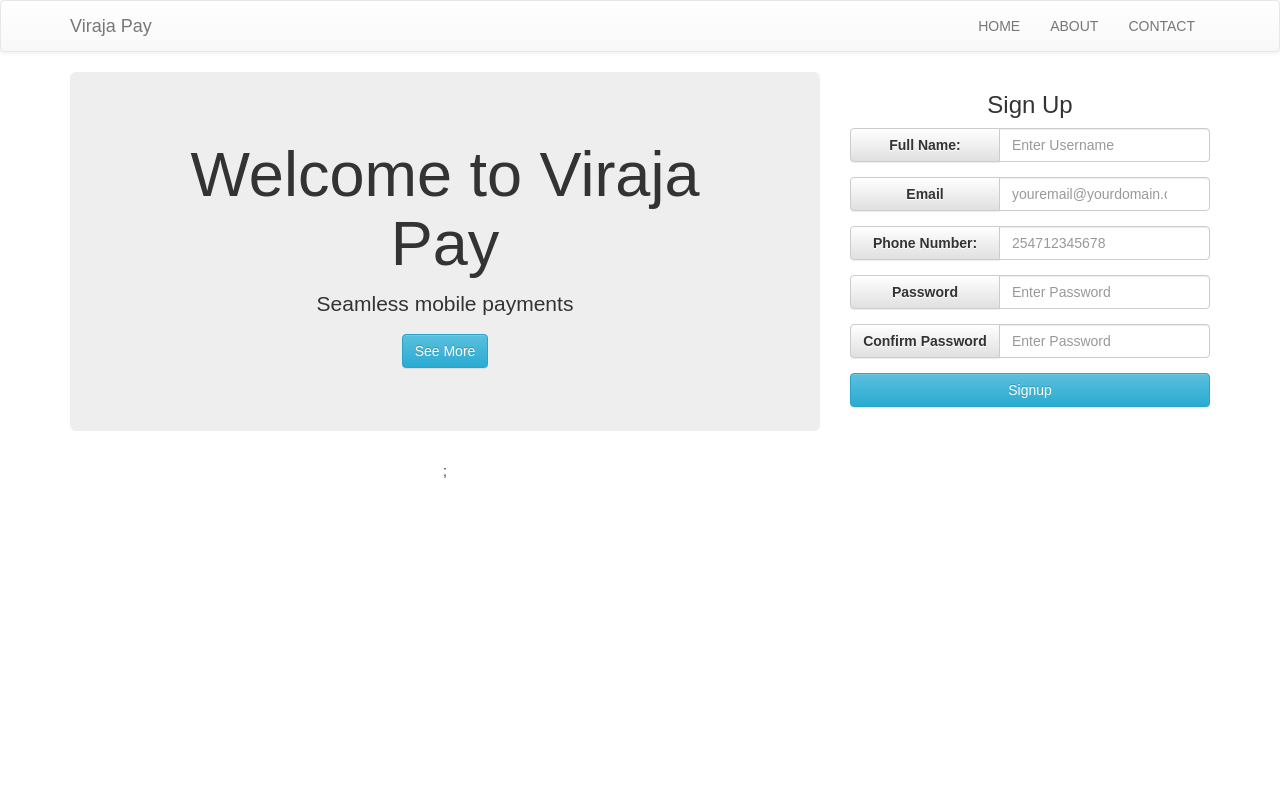
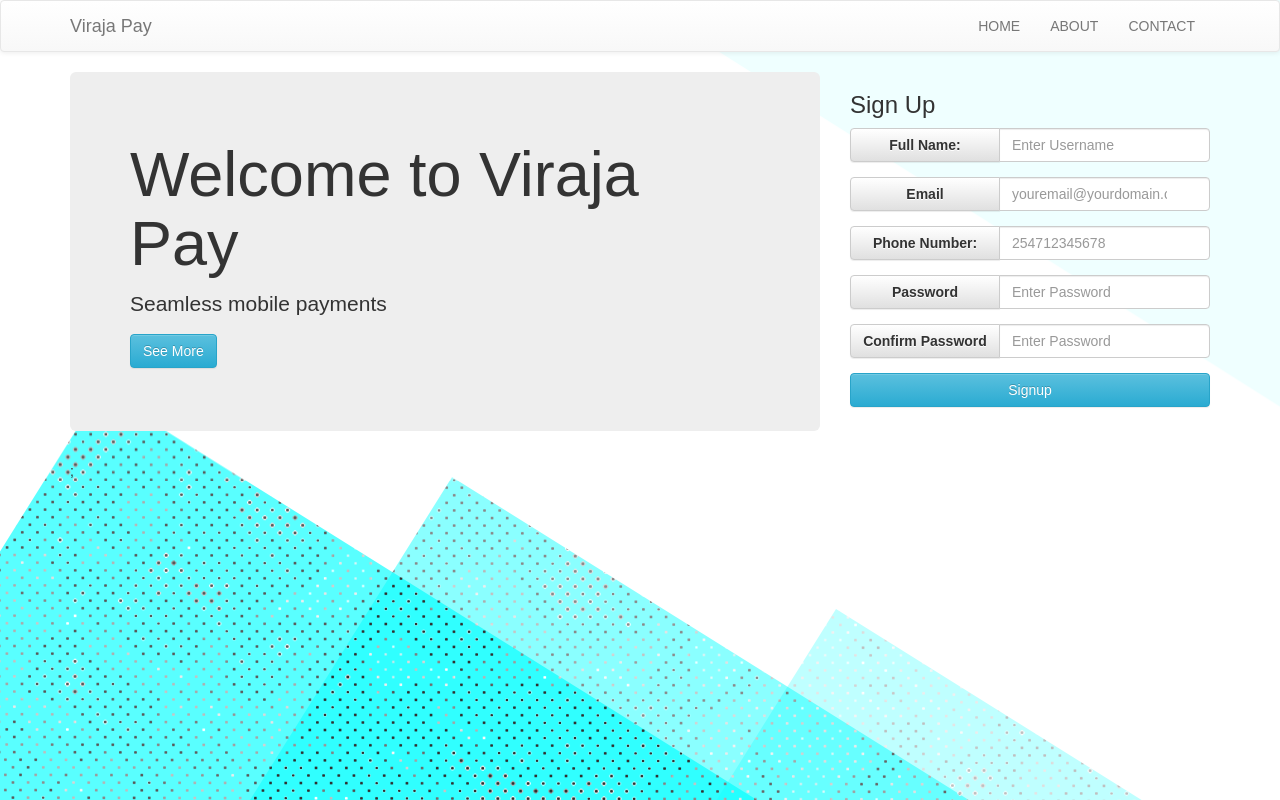
Before and after one commit to viraja-pay/viraja-frontend-react, a React (Create React App) app: page /contact in a window 1280 px wide. Built offline with nearby package versions, Linux system fonts and the light colour scheme.

Commit message:
[Feature] Add Background image.

```diff
--- a/public/index.html
+++ b/public/index.html
@@ -26,8 +26,11 @@
 <link rel="stylesheet" href="https://maxcdn.bootstrapcdn.com/bootstrap/3.3.7/css/bootstrap-theme.min.css" integrity="sha384-rHyoN1iRsVXV4nD0JutlnGaslCJuC7uwjduW9SVrLvRYooPp2bWYgmgJQIXwl/Sp"
   crossorigin="anonymous">
     <title>Viraja Pay</title>
+  <style>
+  .homeBg { background-image: url("../src/img/homepage.png"); }
+  </style>
   </head>
-  <body>
+  <body class="homeBg">
     <noscript>
       You need to enable JavaScript to run this app.
     </noscript>
--- a/src/App.css
+++ b/src/App.css
@@ -1,28 +1,12 @@
 .App {
   text-align: center;
-}
-
-.App-logo {
-  animation: App-logo-spin infinite 20s linear;
-  height: 80px;
-}
-
-.App-header {
-  background-color: #222;
-  height: 150px;
-  padding: 20px;
-  color: white;
-}
-
-.App-title {
-  font-size: 1.5em;
-}
-
-.App-intro {
-  font-size: large;
 }
 
 @keyframes App-logo-spin {
   from { transform: rotate(0deg); }
   to { transform: rotate(360deg); }
 }
+
+.homeBg {
+  background-image: url("img/homepage.png");
+}
--- a/src/components/App.js
+++ b/src/components/App.js
@@ -6,7 +6,7 @@ import NavBar from './NavBar.js'
 class App extends Component {
   render() {
     return (
-      <div className="App">
+      <div >
         <NavBar />
         <Main />
       </div>
--- a/src/components/RegistrationForm.js
+++ b/src/components/RegistrationForm.js
@@ -190,7 +190,7 @@ class RegistrationForm extends Component {
         <FormGroup>
           <InputGroup>
             <ButtonToolbar>
-              <ButtonGroup block>
+              <ButtonGroup >
                 <input
                   className="btn btn-info"
                   style={signUpBtnStyle}
--- a/src/index.js
+++ b/src/index.js
@@ -7,6 +7,8 @@ import { BrowserRouter } from 'react-router-dom';
 
 ReactDOM.render((
   <BrowserRouter>
-    <App />
+    <div className="homeBg">
+     <App />
+    </div>
   </BrowserRouter>
 ), document.getElementById('root'));
```
